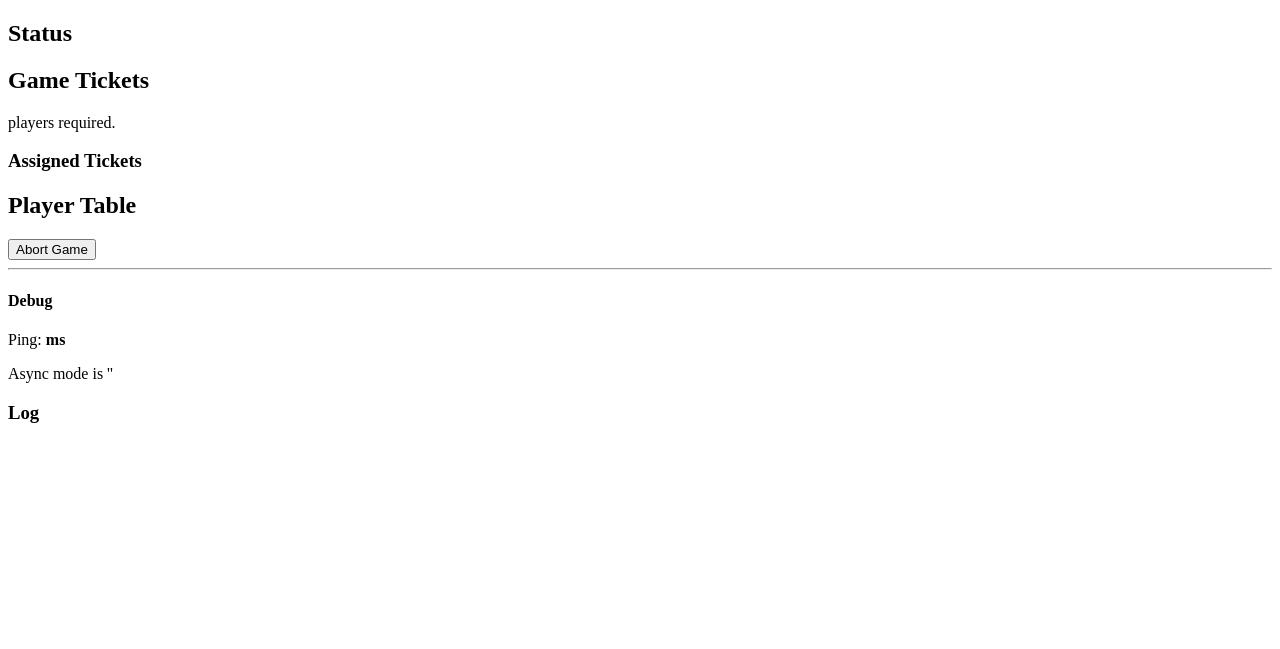
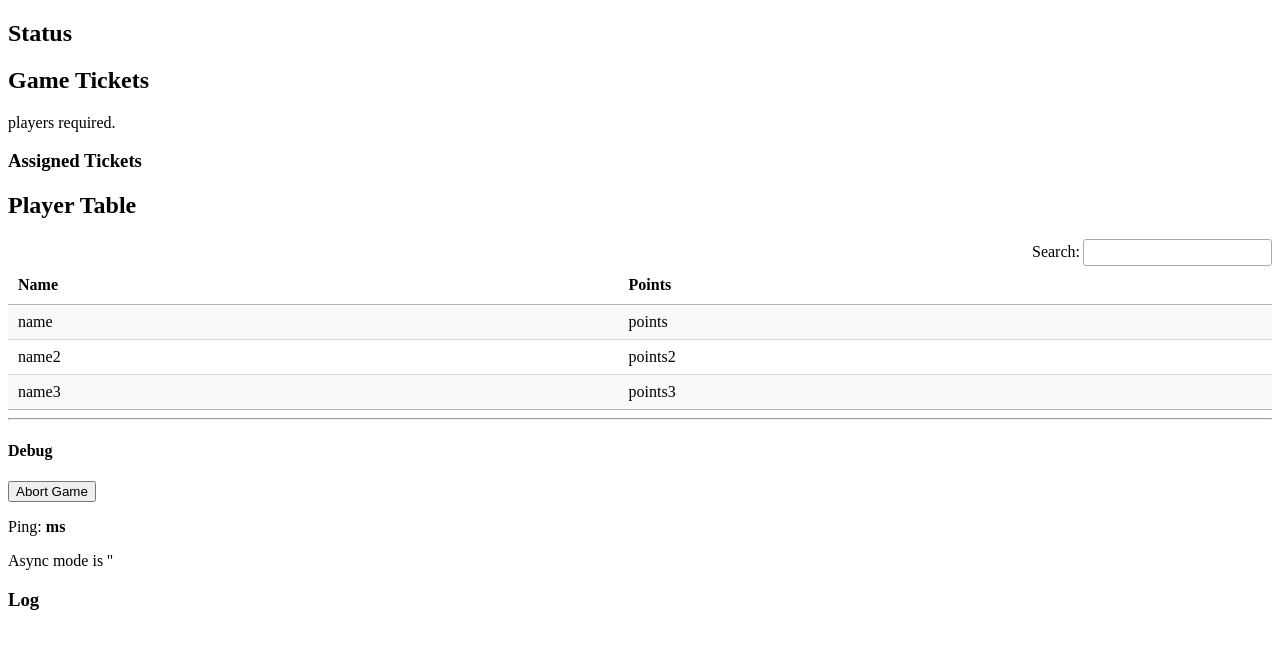
Before and after one commit to Azure/acs-demos, a Flask app: template trials-engine-dashboard/src/templates/index.html in a window 1280 px wide. Shown: the top 649 px of the page. Run offline with Flask 2, Linux system fonts and the light colour scheme; the template is opened without the code that fills it, so the values that code supplies are empty; some libraries are stand-ins or nearby versions.

Commit message:
use a table for the player standings

```diff
--- a/trials-engine-dashboard/src/js/engine.js
+++ b/trials-engine-dashboard/src/js/engine.js
@@ -25,10 +25,10 @@ function monitorStatusSocket() {
         $("#player-table-title").text("This Game");
         var players = [];
             $.each(status.playerResults, function(index, player) {
-                players.push('<li>' + player.name + ' (' + player.points + ' points)</li>')
+                players.push('<tr><td>' + player.name + '</td><td>' + player.points + '</td></tr>')
         });
-        $("#player-table").empty();
-        $("#player-table").append(players.join(''));
+        $("#player-table-body").empty();
+        $("#player-table-body").append(players.join(''));
     } else {
         $("#player-table-title").text("That Game");
     }
--- a/trials-engine-dashboard/src/templates/index.html
+++ b/trials-engine-dashboard/src/templates/index.html
@@ -7,9 +7,28 @@
     <script type="text/javascript" src="/js/engine.js"></script>
     <script type="text/javascript">
       $(document).ready(function(){
-        monitorStatusSocket()
+        monitorStatusSocket();
+        dataSet = [
+          ["name", "points"],
+          ["name2", "points2"],
+          ["name3", "points3"]
+        ];
+        $('#player-table').DataTable( {
+          "paging":   false,
+          "ordering": false,
+          "info":     false,
+          data: dataSet,
+          columns: [
+            { title: "Name" },
+            { title: "Points" }
+          ]
+        } );
       });
     </script>
+
+    <!-- JQury DataTables -->
+    <link href="https://cdn.datatables.net/1.10.13/css/jquery.dataTables.min.css" rel="stylesheet" type="text/css">
+    <script src="https://cdn.datatables.net/1.10.13/js/jquery.dataTables.min.js"></script>
   </head>
   <body>
     <title>Trials Game Engine</title>
@@ -27,16 +46,23 @@
 	</ol>
 
 	<h2 id="player-table-title">Player Table</h2>
-	<ol id="player-table">
-	</ol>
-
-	<button id="abort">Abort Game</button>
-      </div>
+	<table id="player-table" width="100%" class="display">
+    <thead>
+        <tr>
+            <th>Player Name</th>
+            <th>Points</th>
+        </tr>
+    </thead>
+    <tbody id="player-table-body">
+    </tbody>
+  </table>
+</div>
 
       <hr/>
 
       <div id="debug">
 	      <h4>Debug</h4>
+      	<button id="abort">Abort Game</button>
         <p>Ping: <b><span id="ping-pong"></span>ms</b></p>
 	      <p>Async mode is '{{ async_mode }}'</p>
 
```
Also changed, not shown: 1 other file.
